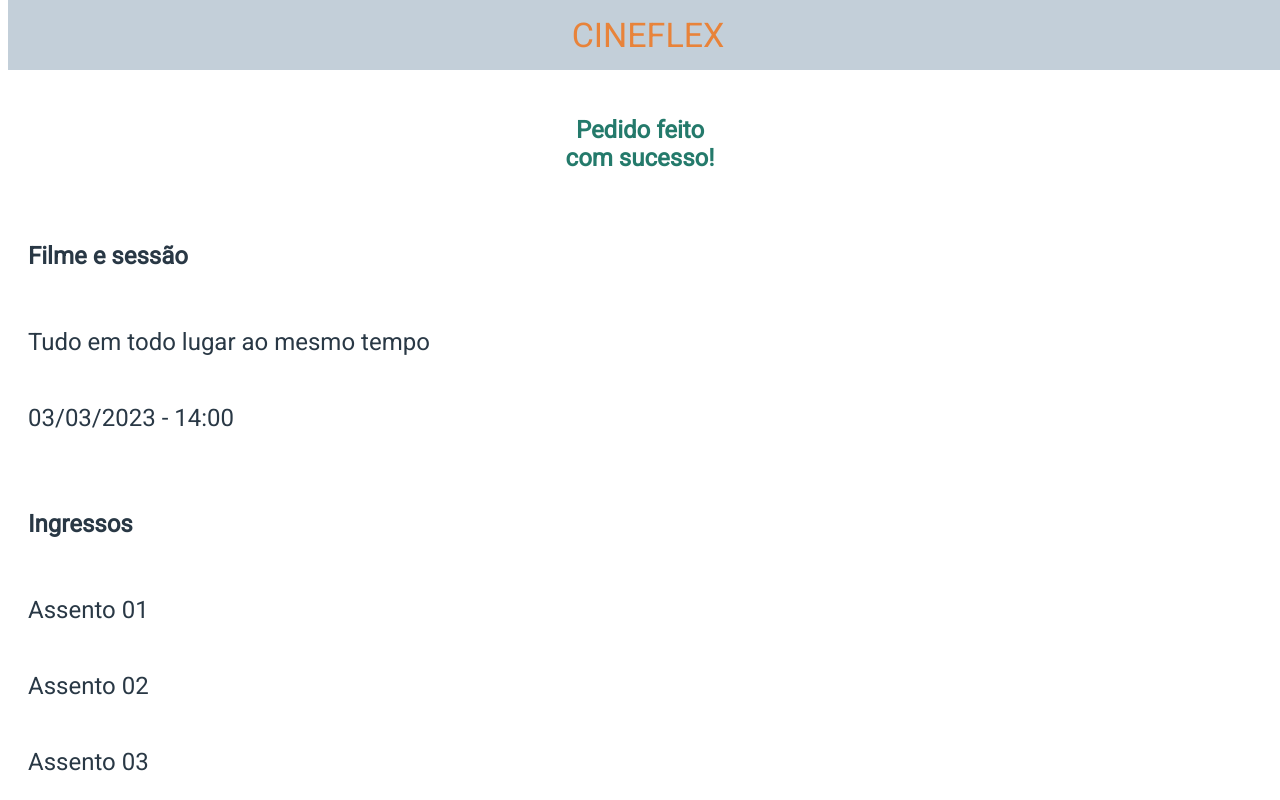
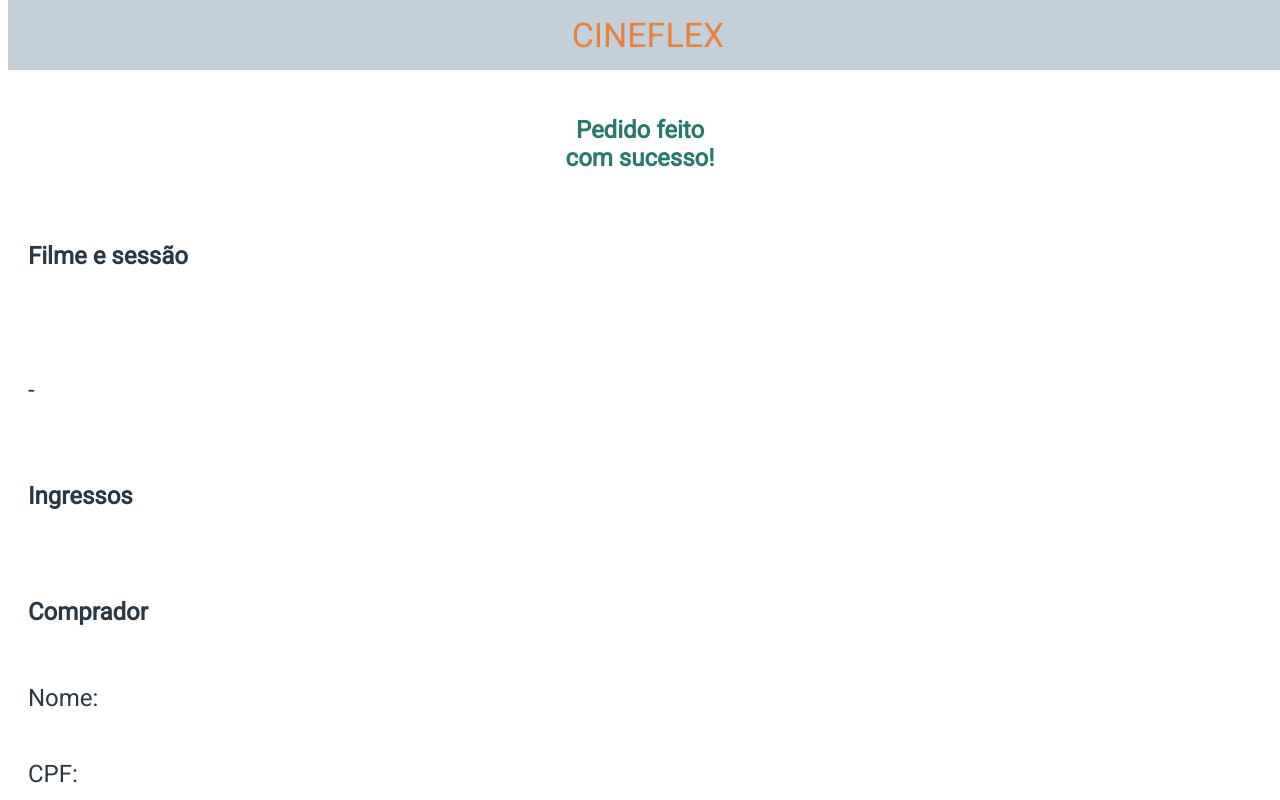
Before and after one commit to giselefcmacieira/Cineflex, a React (Vite) app: page /sucesso in a window 1280 px wide. Shown: the top 800 px of the page. Built offline with nearby package versions, Linux system fonts and the light colour scheme.

Commit message:
versão com a tela de sucesso finalizada

```diff
--- a/src/App.jsx
+++ b/src/App.jsx
@@ -13,6 +13,16 @@ export default function App() {
 
     const [seatsSelected, setSeatsSelected] = useState([]);
 
+    const [nome, setNome] = useState('');
+
+    const [cpf, setCPF] = useState('');
+
+    const[date, setDate] = useState('');
+
+    const[time, setTime] = useState('');
+
+    const[title, setTitle] = useState('');
+
     return (
         <>
             <BrowserRouter>
@@ -20,8 +30,8 @@ export default function App() {
                 <Routes>
                     <Route path = '/' element={<HomePage />}></Route>
                     <Route path = '/sessoes/:filmeid' element={<SessionsPage />}></Route>
-                    <Route path = '/assentos/:sessaoid' element={<SeatsPage seatsSelected = {seatsSelected} setSeatsSelected={setSeatsSelected} />}></Route>
-                    <Route path = '/sucesso' element={<SuccessPage />}></Route>
+                    <Route path = '/assentos/:sessaoid' element={<SeatsPage seatsSelected = {seatsSelected} setSeatsSelected={setSeatsSelected} nome={nome} setNome={setNome} cpf={cpf} setCPF={setCPF} date={date} setDate={setDate} time={time} setTime={setTime} title={title} setTitle={setTitle}/>}></Route>
+                    <Route path = '/sucesso' element={<SuccessPage nome={nome} setNome={setNome} cpf={cpf} setCPF={setCPF} seatsSelected = {seatsSelected} setSeatsSelected={setSeatsSelected} date={date} setDate={setDate} time={time} setTime={setTime} title={title} setTitle={setTitle}/>}></Route>
                 </Routes>
             </BrowserRouter>
         </>
--- a/src/pages/SeatsPage/Seat.jsx
+++ b/src/pages/SeatsPage/Seat.jsx
@@ -15,7 +15,7 @@ export default function SeatItem(props){
         if(availability && selected === 'não'){
             setSeleted('sim');
             const novaArray = [...seatsSelected];
-            novaArray.push(seat.id);
+            novaArray.push({id: seat.id, name: seat.name});
             setSeatsSelected(novaArray);
         }
         if(availability && selected === 'sim'){
--- a/src/pages/SeatsPage/SeatsPage.jsx
+++ b/src/pages/SeatsPage/SeatsPage.jsx
@@ -7,34 +7,27 @@ import SeatItem from "./Seat";
 export default function SeatsPage(props) {
     const navigate = useNavigate();
 
-    const {seatsSelected, setSeatsSelected} = props;
+    const {seatsSelected, setSeatsSelected, nome, setNome, cpf, setCPF, date, setDate, time, setTime, title, setTitle} = props;
 
     const {sessaoid} = useParams();
-
-    const [nome, setNome] = useState('');
-
-    const [cpf, setCPF] = useState('');
 
     const [seats, setSeats] = useState(null);
 
     const [posterURL, setPosterURL] = useState('');
 
-    const[title, setTitle] = useState('');
-
     const[weekday, setWeekday] = useState('');
-
-    const[time, setTime] = useState('');
 
     useEffect(() => {
         const url = `https://mock-api.driven.com.br/api/v8/cineflex/showtimes/${sessaoid}/seats`;
         const requisicao = axios.get(url);
         requisicao.then(resposta => {
-            console.log(resposta.data.name);
+            console.log(resposta.data.day.date);
             setSeats(resposta.data.seats);
             setPosterURL(resposta.data.movie.posterURL);
             setTitle(resposta.data.movie.title);
             setWeekday(resposta.data.day.weekday);
             setTime(resposta.data.name);
+            setDate(resposta.data.day.date);
         })
         requisicao.catch(erro => {
             console.log(erro);
@@ -52,6 +45,10 @@ export default function SeatsPage(props) {
         const requisicao = axios.post(url, seatsBooking);
         requisicao.then(resposta => {
             navigate('/sucesso');
+        })
+        requisicao.catch(erro =>{
+            console.log(erro.response.data);
+            navigate('/sucesso'); // isso tem que sair daqui
         })
     }
 
--- a/src/pages/SuccessPage/SuccessPage.jsx
+++ b/src/pages/SuccessPage/SuccessPage.jsx
@@ -1,6 +1,21 @@
 import styled from "styled-components"
+import { useNavigate } from "react-router-dom";
 
-export default function SuccessPage() {
+export default function SuccessPage(props) {
+
+    const {nome, setNome, cpf, setCPF, seatsSelected, setSeatsSelected, date, setDate, time, setTime, title, setTitle} = props
+
+    const navigate = useNavigate();
+
+    function voltarParaHome(){
+        setSeatsSelected([]);
+        setNome('');
+        setCPF('');
+        setDate('');
+        setTime('');
+        setTitle('');
+        navigate('/');
+    }
 
     return (
         <PageContainer>
@@ -8,24 +23,24 @@ export default function SuccessPage() {
 
             <TextContainer>
                 <strong><p>Filme e sessão</p></strong>
-                <p>Tudo em todo lugar ao mesmo tempo</p>
-                <p>03/03/2023 - 14:00</p>
+                <p>{`${title}`}</p>
+                <p>{`${date}`} - {`${time}`}</p>
             </TextContainer>
 
             <TextContainer>
                 <strong><p>Ingressos</p></strong>
-                <p>Assento 01</p>
-                <p>Assento 02</p>
-                <p>Assento 03</p>
+                {seatsSelected.map(seat => (
+                <p>Assento {`${seat.name}`}</p>)
+                )}
             </TextContainer>
 
             <TextContainer>
                 <strong><p>Comprador</p></strong>
-                <p>Nome: Letícia Chijo</p>
-                <p>CPF: 123.456.789-10</p>
+                <p>Nome: {`${nome}`}</p>
+                <p>CPF: {`${cpf}`}</p>
             </TextContainer>
 
-            <button>Voltar para Home</button>
+            <button onClick={voltarParaHome}>Voltar para Home</button>
         </PageContainer>
     )
 }
```
